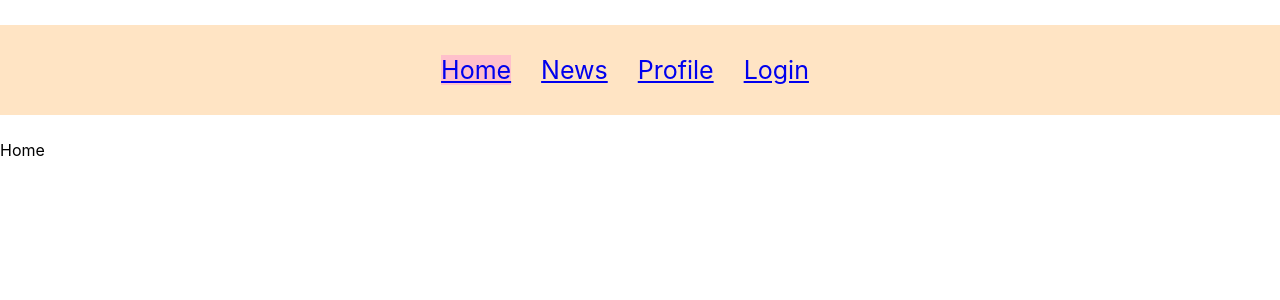
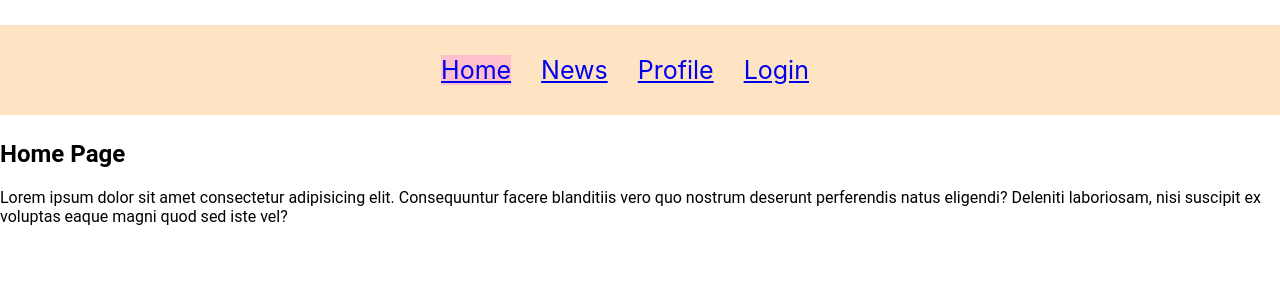
Before and after one commit to necelentano/react-test-project-2, a React (Create React App) app: page / in a window 1280 px wide. Shown: the top 300 px of the page. Built offline with nearby package versions, Linux system fonts and the light colour scheme.

Commit message:
Edited markup in Home component.

```diff
--- a/src/pages/Home.js
+++ b/src/pages/Home.js
@@ -1,3 +1,12 @@
 import React from "react";
 
-export default () => <div>Home</div>;
+const Home = () => {
+    return (
+      <div>
+        <h2>Home Page</h2>
+        <p>Lorem ipsum dolor sit amet consectetur adipisicing elit. Consequuntur facere blanditiis vero quo nostrum deserunt perferendis natus eligendi? Deleniti laboriosam, nisi suscipit ex voluptas eaque magni quod sed iste vel?</p>
+      </div>
+    );
+  };
+
+  export default Home;
```
